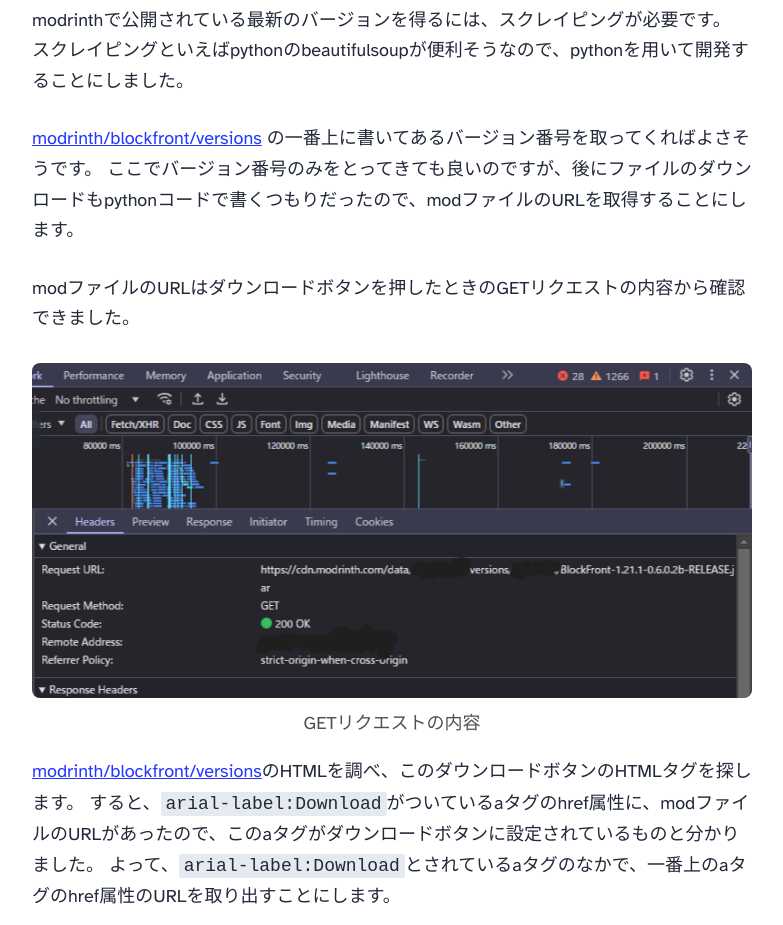
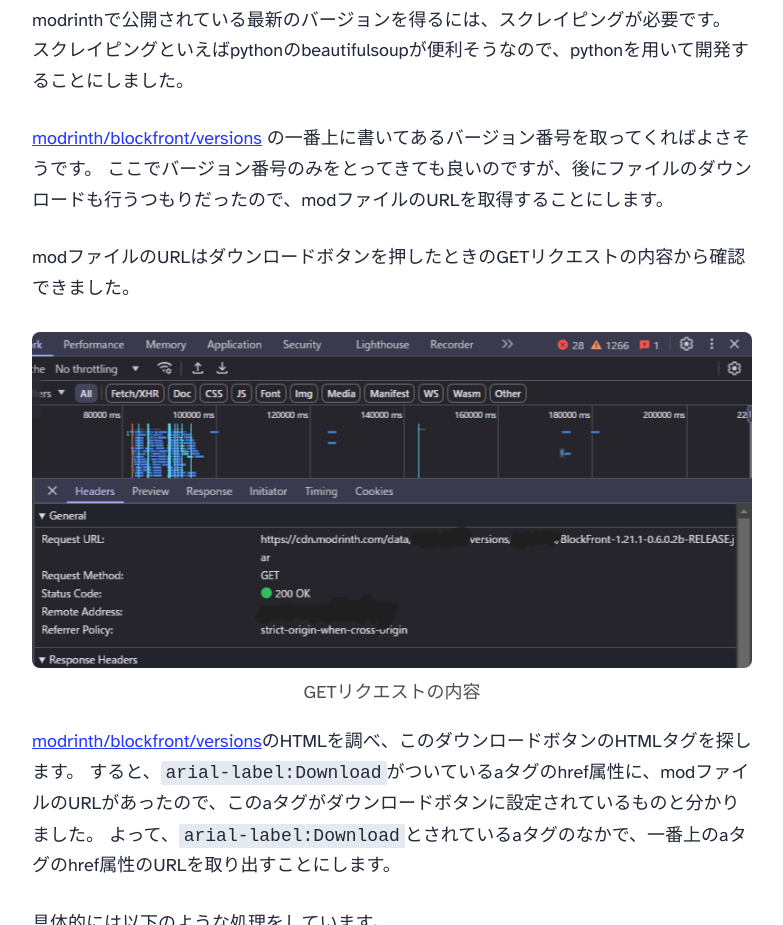
Before and after one commit to kanakana-rcj/kanakana-rcj.github.io, an Astro site: page /blog/4th-post in a window 1280 px wide. Shown: the part 2540-3465 px from the top of the page, without its empty margins (248-1031 px from the left). Built offline with nearby package versions, Linux system fonts and the light colour scheme; Astro itself is replaced by a stand-in of ours; some packages are replaced by stand-ins of ours.

Commit message:
light modified at 4th

```diff
--- a/src/content/blog/4th-post.md
+++ b/src/content/blog/4th-post.md
@@ -53,7 +53,7 @@
 スクレイピングといえばpythonのbeautifulsoupが便利そうなので、pythonを用いて開発することにしました。
 
 [modrinth/blockfront/versions](https://modrinth.com/mod/blockfront/versions) の一番上に書いてあるバージョン番号を取ってくればよさそうです。
-ここでバージョン番号のみをとってきても良いのですが、後にファイルのダウンロードもpythonコードで書くつもりだったので、modファイルのURLを取得することにします。
+ここでバージョン番号のみをとってきても良いのですが、後にファイルのダウンロードも行うつもりだったので、modファイルのURLを取得することにします。
 
 modファイルのURLはダウンロードボタンを押したときのGETリクエストの内容から確認できました。
 <figure>
```
